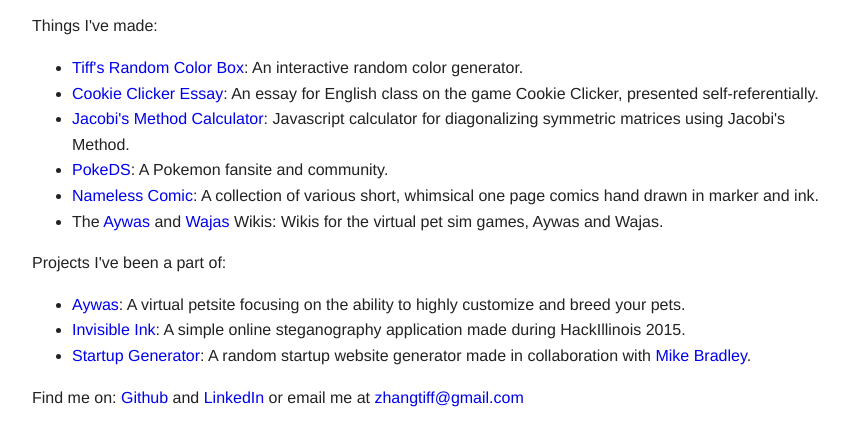
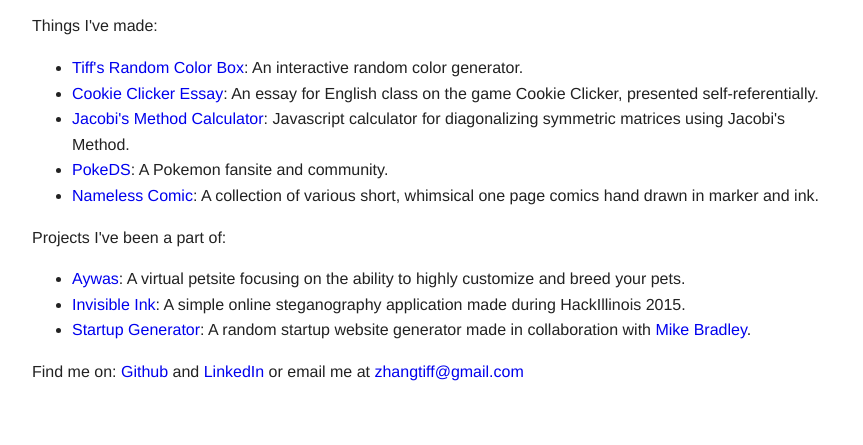
Before and after one commit to tiffz/tiffz.github.io, a plain HTML site: page index.html in a window 1280 px wide. Shown: the part 203-648 px from the top of the page, without its empty margins (208-1071 px from the left). Drawn offline with Linux system fonts and the light colour scheme.

Commit message:
Removed dead links to wikis.

```diff
--- a/index.html
+++ b/index.html
@@ -32,8 +32,6 @@
  			<li><a href="http://namelesscomic.com/">Nameless Comic</a>:
  				A collection of various short, whimsical one page comics hand drawn in marker and ink.
  				</li>
- 			<li>The <a href="http://aywas-wiki.com/">Aywas</a> and <a href="http://wajas.pokeds.com/">Wajas</a> Wikis:
- 				Wikis for the virtual pet sim games, Aywas and Wajas. </li>
  		</ul>
 
  		<p>Projects I've been a part of: </p>
```
